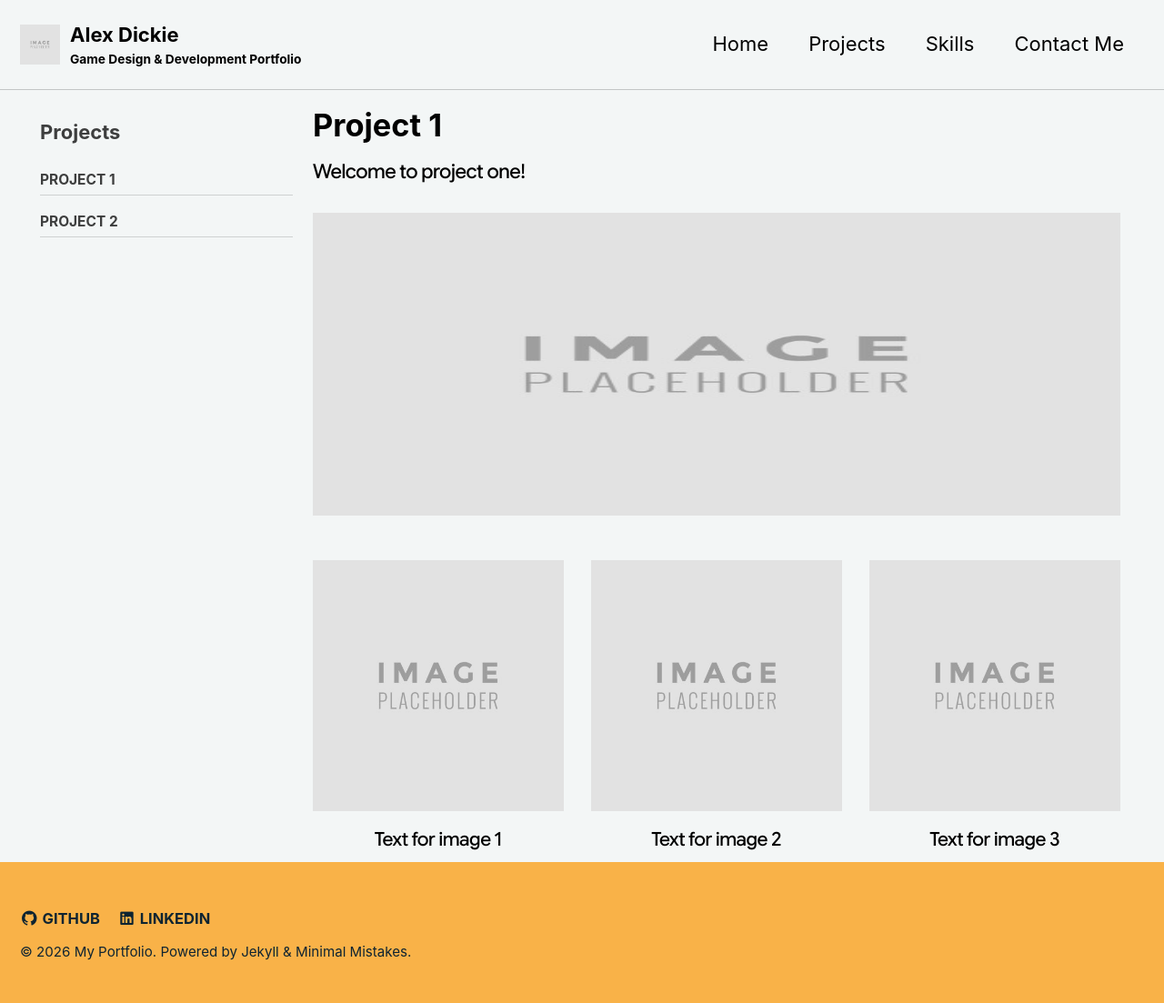
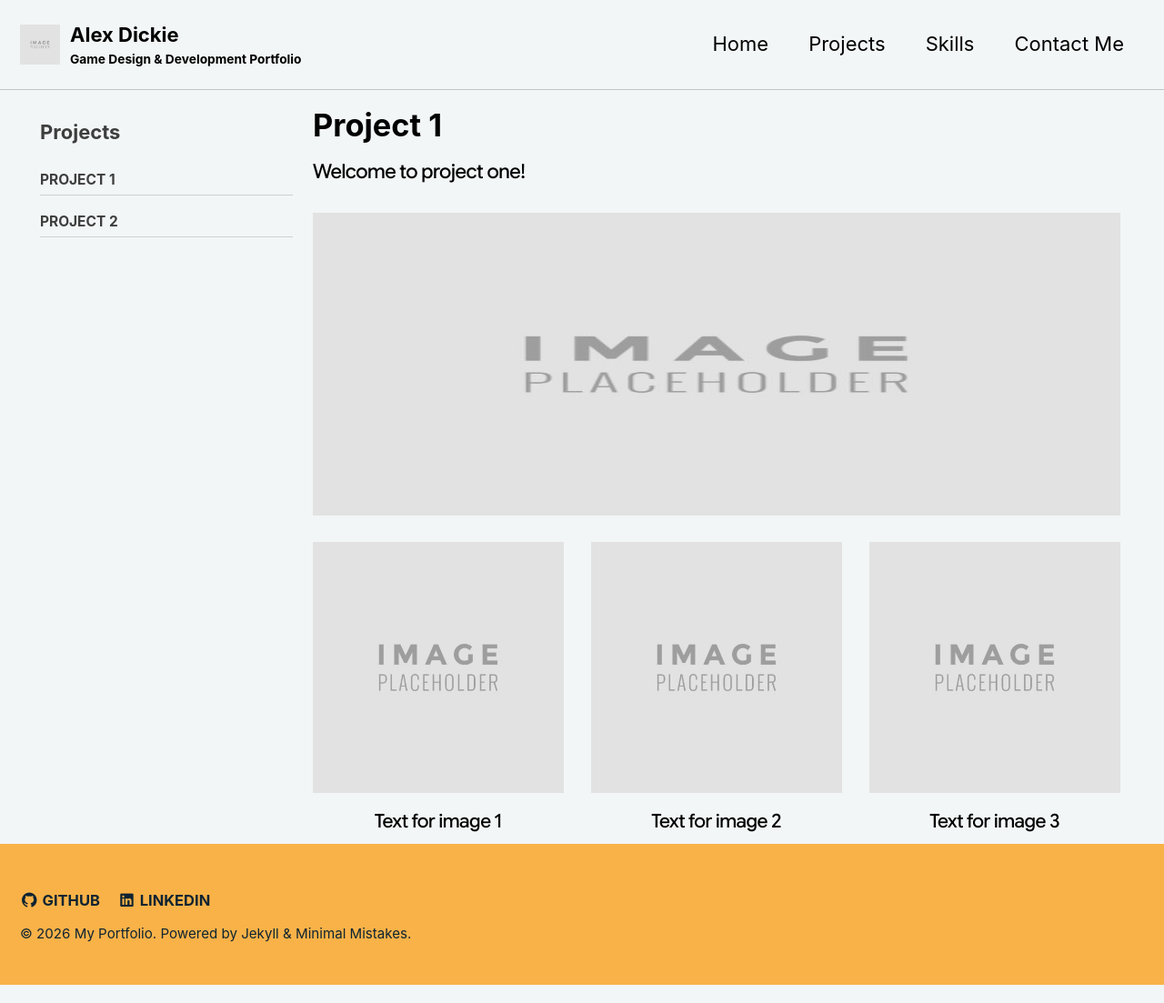
Before and after one commit to AlexUlster/AlexUlster.github.io, a Jekyll site: the page built from _pages/projects-pro1.md, in a window 1280 px wide. Shown: the whole page at 91% size. Built offline with Jekyll 4.4.1, drawn with Linux system fonts in a browser that asks for light colours.

Commit message:
Update projects-pro1.md

```diff
--- a/_pages/projects-pro1.md
+++ b/_pages/projects-pro1.md
@@ -15,7 +15,7 @@ Welcome to project one!
   <img src="/assets/images/Placeholder.jpg" alt="Banner" style="width: 100%; height: auto; aspect-ratio: 4/1.5;">
 </div>
 
-<div style="display: grid; grid-template-columns: 1fr 1fr 1fr; gap: 20px; transform: scale(1.5); transform-origin: top left; margin-top: 130px;">
+<div style="display: grid; grid-template-columns: 1fr 1fr 1fr; gap: 20px; transform: scale(1.5); transform-origin: top left; margin-top: 110px;">
   <div style="text-align: center;">
     <img src="/assets/images/Placeholder.jpg" alt="Image 1" style="width: 100%; height: auto;">
     <p style="font-size: 14px; font-family: 'Fontss'; margin-top: 10px;">Text for image 1</p>
```
